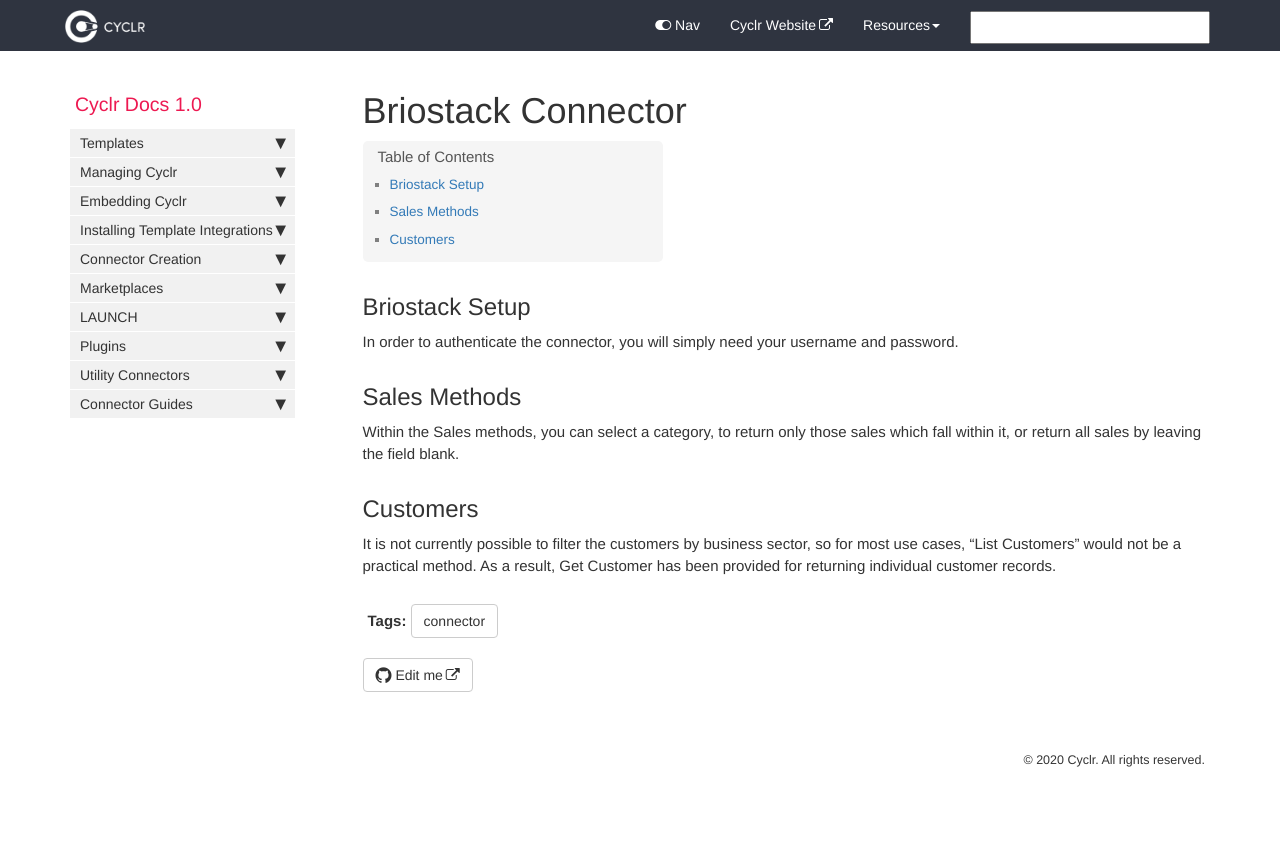
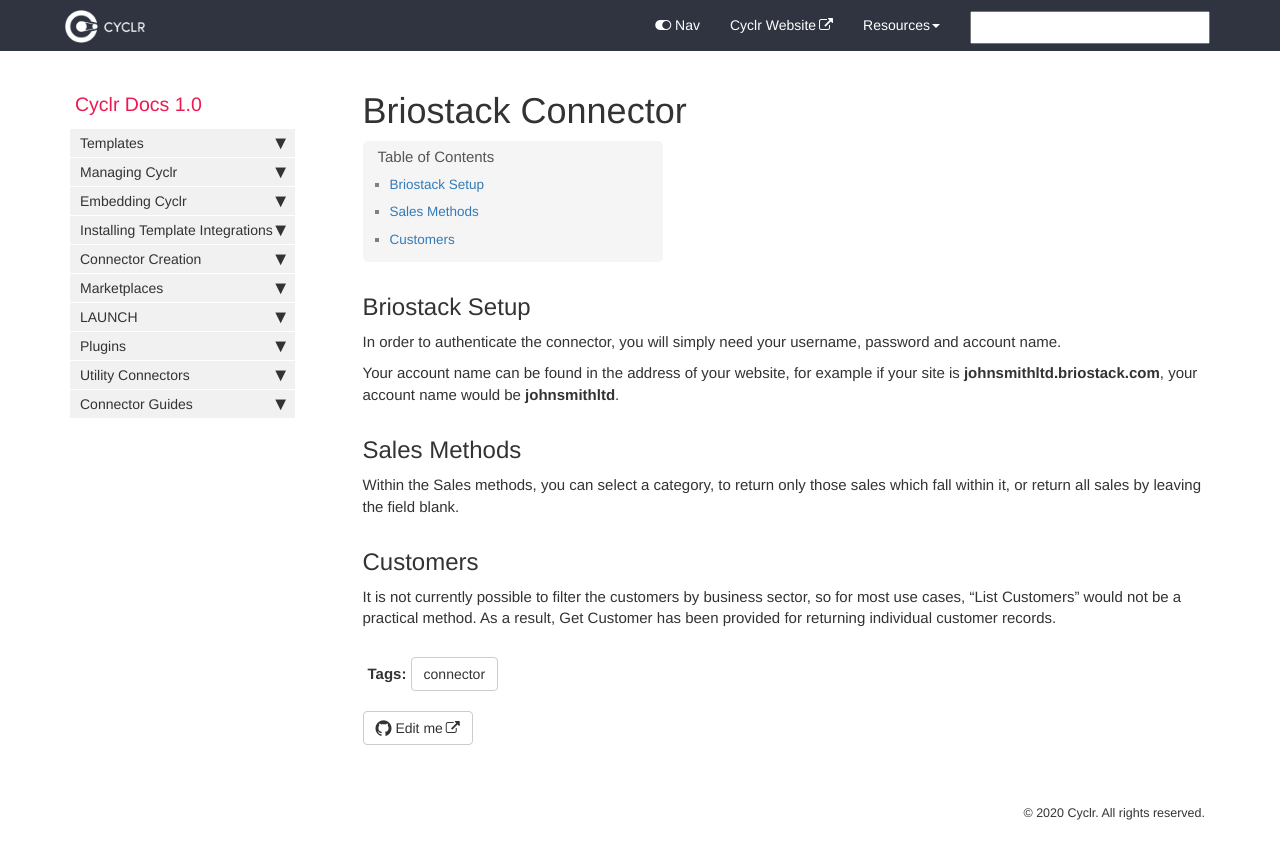
Before and after one commit to sneakysneak/docs, a Jekyll site: the page built from pages/connector-authentication/briostack.md, in a window 1280 px wide. Shown: the top 859 px of the page. Built offline with Jekyll 4.4.1, drawn with Linux system fonts in a browser that asks for light colours; nearby versions of some CDN libraries; comment, search, counter and statistics services are not loaded.

Commit message:
Update briostack.md

```diff
--- a/pages/connector-authentication/briostack.md
+++ b/pages/connector-authentication/briostack.md
@@ -7,7 +7,9 @@ tags: [connector]
 
 Briostack Setup
 ---------------
-In order to authenticate the connector, you will simply need your username and password.
+In order to authenticate the connector, you will simply need your username, password and account name.
+
+Your account name can be found in the address of your website, for example if your site is __johnsmithltd.briostack.com__, your account name would be __johnsmithltd__.
 
 Sales Methods
 ---------------
```
